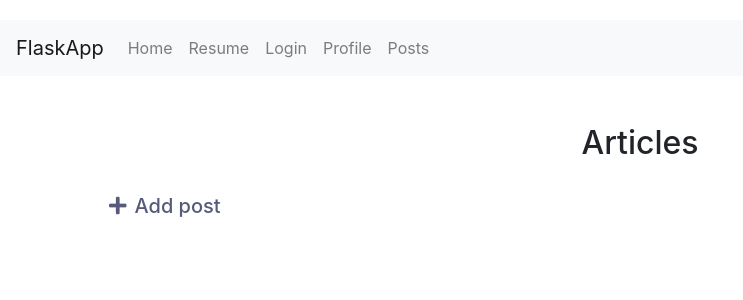
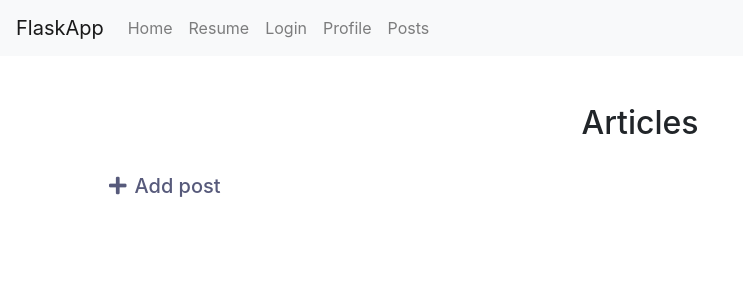
Before and after one commit to danieldan0/flask-app-lab, a Flask app: template app/posts/templates/posts/posts.html in a window 1280 px wide. Shown: the top 300 px of the page, without its empty margins (0-743 px from the left). Run offline with Flask 3, Linux system fonts and the light colour scheme; the template is opened without the code that fills it, so the values that code supplies are empty; some libraries are stand-ins or nearby versions.

Commit message:
Css fix for posts

```diff
--- a/app/posts/static/css/posts.css
+++ b/app/posts/static/css/posts.css
@@ -1,4 +1,3 @@
-body{margin-top:20px;}
 .blog-grid {
     position: relative;
     box-shadow: 0 1rem 1.75rem 0 rgba(45, 55, 75, 0.1);
```
